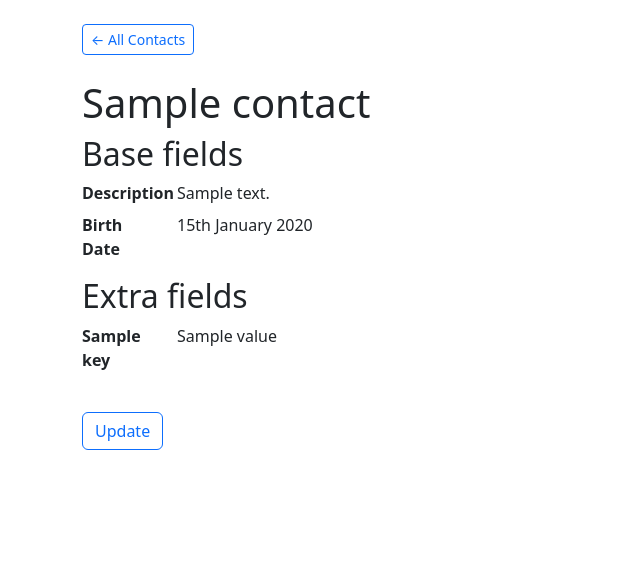
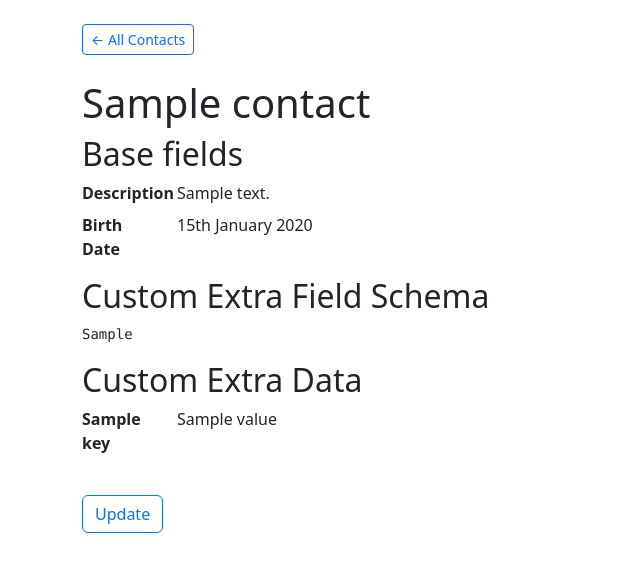
Before and after one commit to hnarayanan/django-extensible-models, a Django app: template src/crm/templates/crm/contact-detail.html in a window 1280 px wide. Shown: the top 572 px of the page, without its empty margins (0-640 px from the left). Run offline with Django 4.2, Linux system fonts and the light colour scheme; the template is opened without the code that fills it: most values are stand-ins (such as "Sample title", 1, 10 or a date in 2020); data that the repository does not hold is empty.

Commit message:
Try to use a schema-aware JSONField

```diff
--- a/src/base/settings.py
+++ b/src/base/settings.py
@@ -41,6 +41,7 @@ INSTALLED_APPS = [
     "django_extensions",
     "crispy_forms",
     "crispy_bootstrap5",
+    "django_jsonform",
     "crm",
     "products",
 ]
--- a/src/crm/forms.py
+++ b/src/crm/forms.py
@@ -1,11 +1,13 @@
+from django import forms
 from django.forms import ModelForm
 
 from .models import Contact
+from .base_models import ExtraFieldSchema
 
 
 class ContactForm(ModelForm):
 
     class Meta:
         model = Contact
-        fields = ["title", "description", "birth_date", "company"]
+        fields = ["title", "description", "birth_date", "company", "extra"]
         labels = {"title": "Name"}
--- a/src/crm/templates/crm/contact-detail.html
+++ b/src/crm/templates/crm/contact-detail.html
@@ -19,14 +19,20 @@
   <dd class="col-sm-11">{{ contact.birth_date|date:"jS F Y" }}</dd>
 </dl>
 
-<h2>Extra fields</h2>
+{% if contact.custom_schema %}
+<h2>Custom Extra Field Schema</h2>
+<pre>{{ contact.custom_schema|pprint }}</pre>
+{% endif %}
 
+{% if contact.extra %}
+<h2>Custom Extra Data</h2>
 <dl class="row">
   {% for key, value in contact.extra.items %}
   <dt class="col-sm-1">{{ key }}</dt>
   <dd class="col-sm-11">{{ value }}</dd>
   {% endfor %}
 </dl>
+{% endif %}
 
 <p><a class="btn btn-outline-primary mt-4" href="{% url 'contact-update' contact.slug %}" role="button">Update</a></p>
 {% endblock %}
```
Also changed, not shown: requirements.txt (+85 -1 lines), src/crm/base_models.py (+6 -1 lines), src/crm/templates/crm/contact-list.html (+5 -3 lines), src/crm/migrations/0010_alter_company_extra_alter_company_portals_and_more.py (added), src/crm/migrations/0011_alter_company_extra_alter_contact_extra.py (added), src/products/migrations/0007_alter_fund_extra_alter_fund_portals.py (added), src/products/migrations/0008_alter_fund_extra.py (added).
